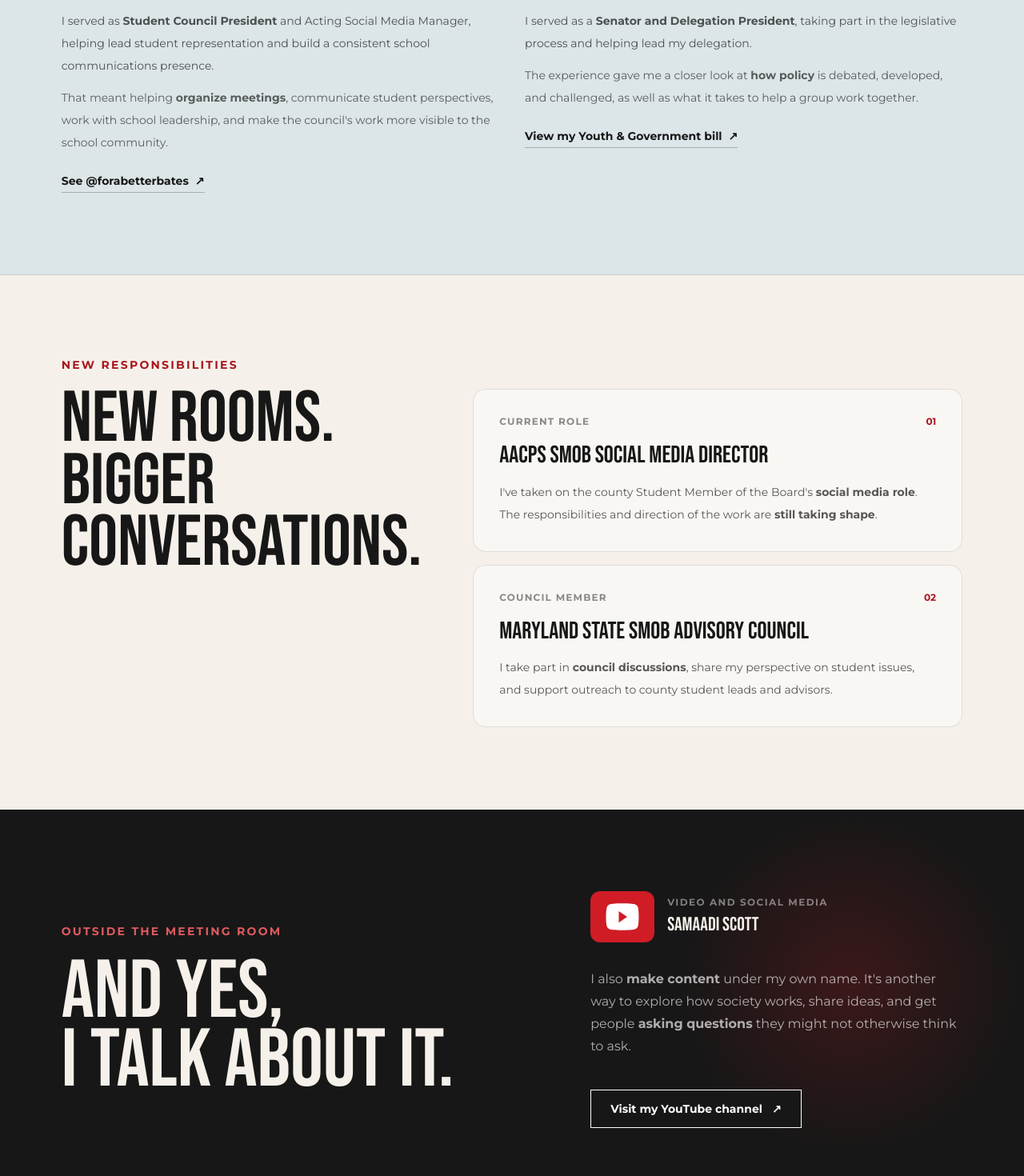
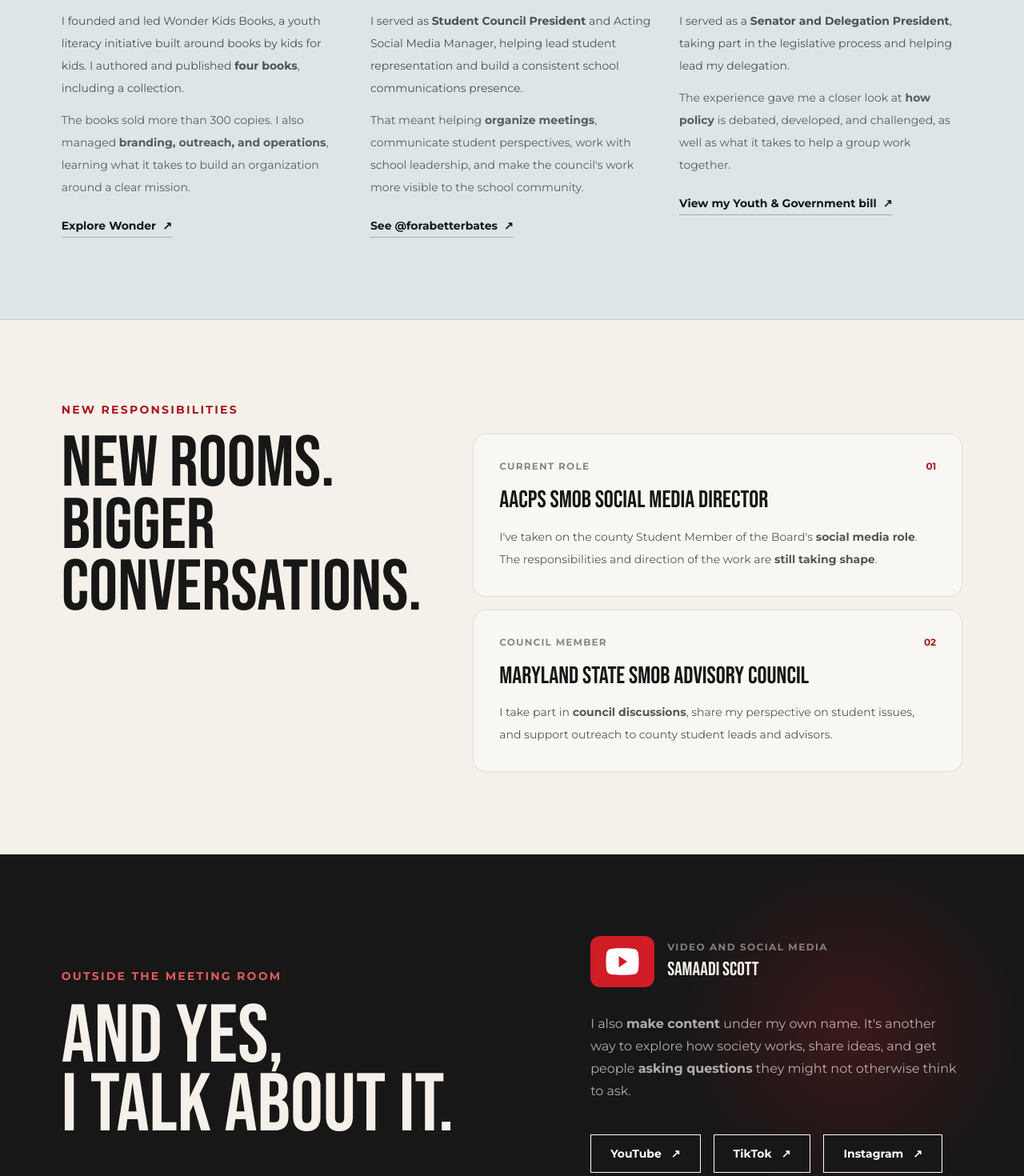
Before and after one commit to samaadiscott/samaadi, a Next.js app: page /civic in a window 1280 px wide. Shown: the part 3280-4750 px from the top of the page at 80% size. Built offline with nearby package versions, Linux system fonts and the light colour scheme.

Commit message:
Add Wonder experience and social links

```diff
--- a/app/civic/page.tsx
+++ b/app/civic/page.tsx
@@ -57,6 +57,18 @@ const initiatives = [
 ];
 
 const experiences = [
+  {
+    title: "Wonder Kids Books",
+    emphasis: ["Founder & CEO", "four books"],
+    detailEmphasis: ["300+ copies", "branding, outreach, and operations"],
+    eyebrow: "Youth literacy initiative · 2022–2025",
+    description:
+      "I founded and led Wonder Kids Books, a youth literacy initiative built around books by kids for kids. I authored and published four books, including a collection.",
+    detail:
+      "The books sold more than 300 copies. I also managed branding, outreach, and operations, learning what it takes to build an organization around a clear mission.",
+    link: "https://www.wonderhq.space/home",
+    linkLabel: "Explore Wonder",
+  },
   {
     title: "Student government",
     emphasis: ["Student Council President", "student representation"],
@@ -312,7 +324,7 @@ export default function CivicPage() {
               getting involved.
             </h2>
 
-            <div className="mt-12 grid gap-10 md:grid-cols-2 md:gap-8">
+            <div className="mt-12 grid gap-10 md:grid-cols-2 md:gap-8 lg:grid-cols-3">
               {experiences.map((experience, index) => (
                 <article
                   key={experience.title}
@@ -443,7 +455,23 @@ export default function CivicPage() {
                   rel="noreferrer"
                   className={secondaryCtaOnDark}
                 >
-                  Visit my YouTube channel <span aria-hidden="true">↗</span>
+                  YouTube <span aria-hidden="true">↗</span>
+                </a>
+                <a
+                  href="https://www.tiktok.com/@samaadicivic"
+                  target="_blank"
+                  rel="noreferrer"
+                  className={secondaryCtaOnDark}
+                >
+                  TikTok <span aria-hidden="true">↗</span>
+                </a>
+                <a
+                  href="https://www.instagram.com/samaadicivic/"
+                  target="_blank"
+                  rel="noreferrer"
+                  className={secondaryCtaOnDark}
+                >
+                  Instagram <span aria-hidden="true">↗</span>
                 </a>
               </div>
             </div>
```
